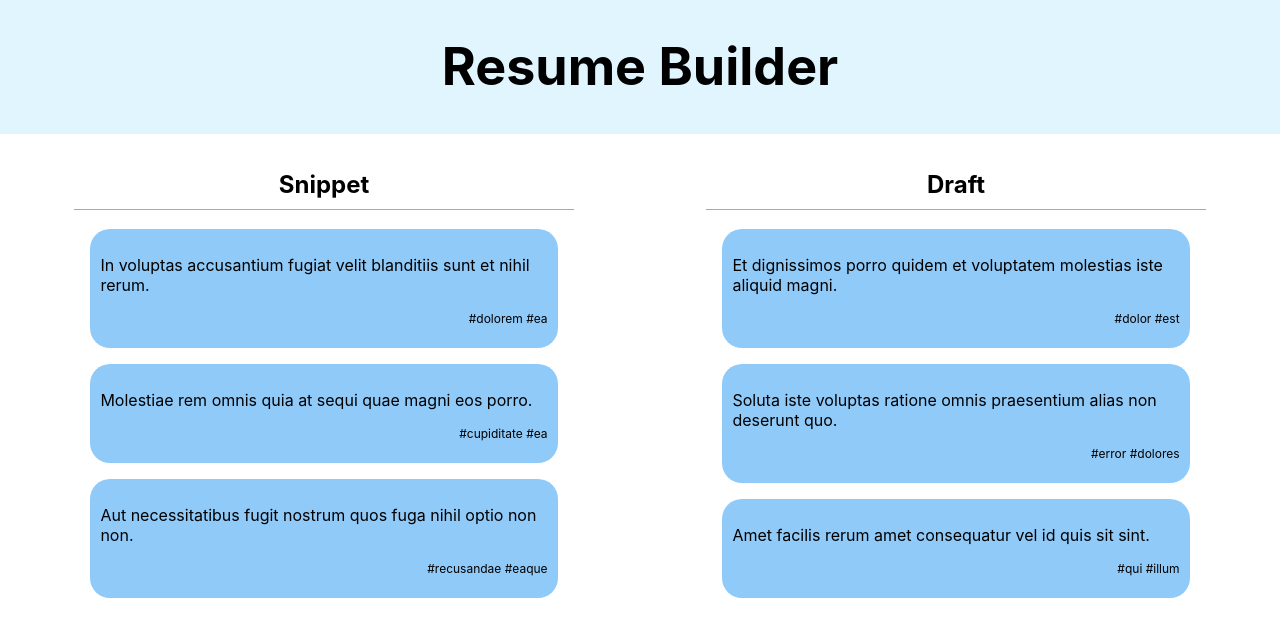
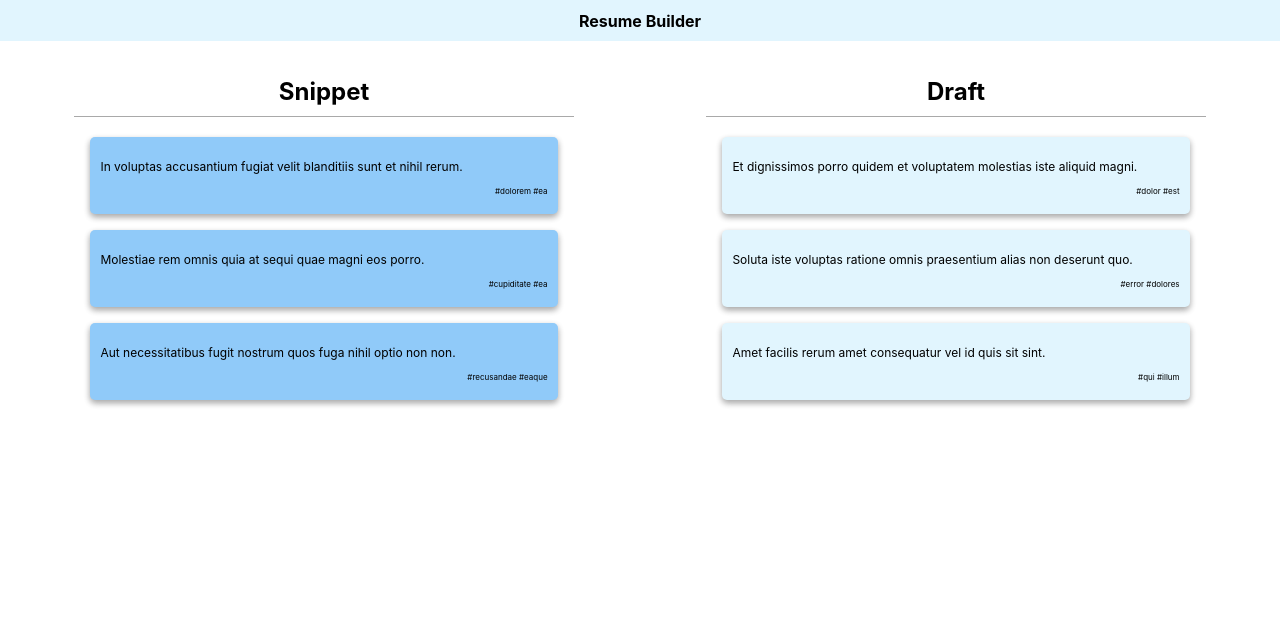
Before and after one commit to thangpham7793/resume-builder, a React (Create React App) app: page / in a window 1280 px wide. Shown: the top 636 px of the page. Built offline with nearby package versions, Linux system fonts and the light colour scheme.

Commit message:
Add conditional background color to snippets based on lane

```diff
--- a/src/components/Header/Header.tsx
+++ b/src/components/Header/Header.tsx
@@ -6,15 +6,13 @@ const HeaderWrapper = styled.div`
   background-color: ${theme.color.primary.main};
   height: 100%;
   display: flex;
-  flex-direction: column;
   align-items: center;
   justify-content: center;
-  font-size: calc(10px + 2vmin);
   color: ${theme.color.primary.text};
 `;
 
 const TitleWrapper = styled.h1`
-  height: 64px;
+  font-size: ${theme.text.fontSize.m};
   pointer-events: none;
 `;
 
--- a/src/components/Snippet/Snippet.tsx
+++ b/src/components/Snippet/Snippet.tsx
@@ -8,20 +8,29 @@ import {
   LaneType,
 } from "../../types";
 
-const SnippetWrapper = styled.div`
-  background: ${theme.color.secondary.main};
+const getBackground = (lane: LaneType) => {
+  return lane === LaneType.Draft
+    ? theme.color.primary.main
+    : theme.color.secondary.main;
+};
+
+// https://stackoverflow.com/questions/52404958/using-styled-components-with-typescript-prop-does-not-exist
+const SnippetWrapper = styled("div")<{ lane: LaneType }>`
+  background: ${({ lane }) => getBackground(lane)};
   padding: 10px;
   margin: 1rem;
-  border-radius: 20px;
+  border-radius: 5px;
+  box-shadow: ${theme.boxShadow};
 `;
 
 const SnippetTags = styled.p`
-  font-size: ${theme.text.fontSize.s};
+  font-size: ${theme.text.fontSize.ss};
   text-align: right;
 `;
 
 const SnippetBody = styled.p`
   width: 100%;
+  font-size: ${theme.text.fontSize.s};
 `;
 
 interface SnippetProps extends ISnippet {
@@ -47,6 +56,7 @@ export const Snippet = ({
       onDragStart={(event) => onDragStart({ event, id, currentLane: lane })}
       onClick={() => onClick(id)}
       onDrop={onDrop}
+      lane={lane}
     >
       <SnippetBody>{body}</SnippetBody>
       <SnippetTags>{renderTags(tags)}</SnippetTags>
--- a/src/theme/theme.ts
+++ b/src/theme/theme.ts
@@ -1,6 +1,8 @@
 const baseFontSize = 1;
 
 export const theme = {
+  boxShadow:
+    "rgba(0, 0, 0, 0.16) 0px 3px 6px, rgba(0, 0, 0, 0.23) 0px 3px 6px;",
   color: {
     primary: {
       main: "#e1f5fe",
```
